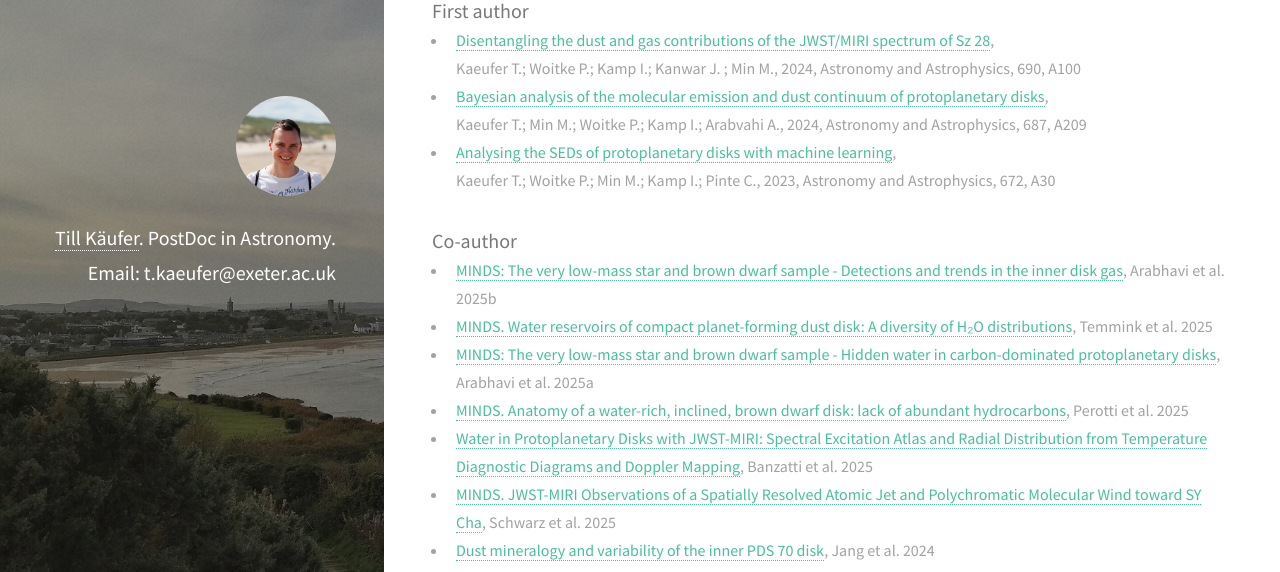
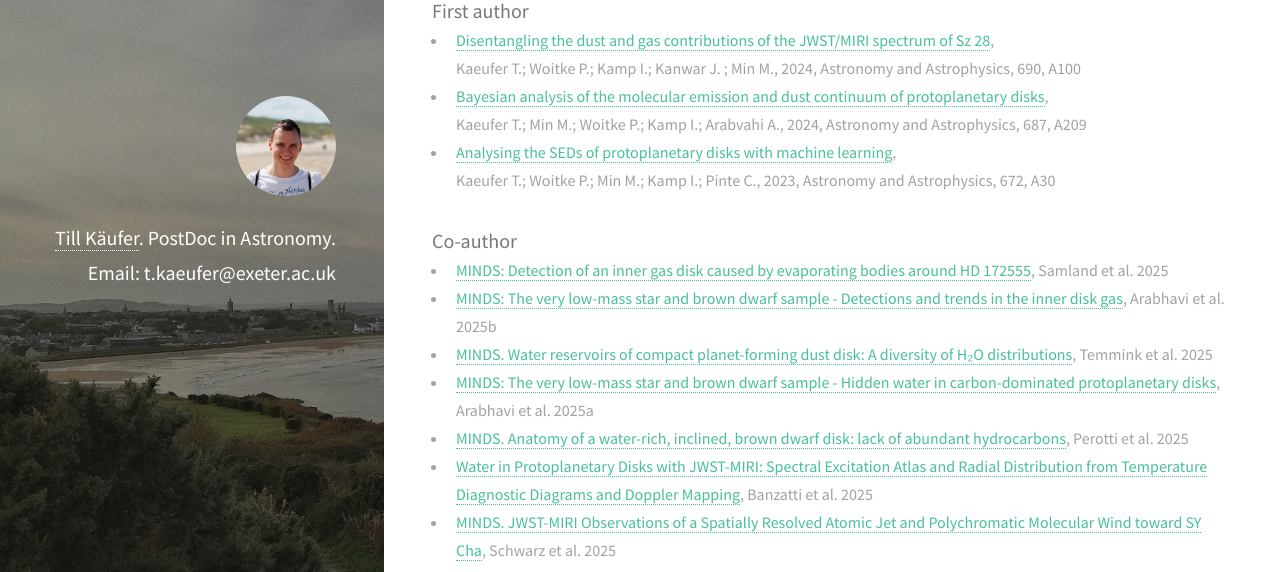
Before and after one commit to tillkaeufer/tillkaeufer.github.io, a Jekyll site: the page built from _posts/2020-10-06-publications.markdown, in a window 1280 px wide and 900 px high, scrolled down 876 px, cut to the strip 0-572 px from the top of the window. Built offline with Jekyll 4.4.1, drawn with Linux system fonts in a browser that asks for light colours; nearby versions of some CDN libraries.

Commit message:
adding matthias paper

```diff
--- a/_posts/2020-10-06-publications.markdown
+++ b/_posts/2020-10-06-publications.markdown
@@ -20,6 +20,7 @@ Kaeufer T.; Woitke P.; Min M.; Kamp I.; Pinte C., 2023, Astronomy and Astrophysi
 
 ### Co-author
 
++ [MINDS: Detection of an inner gas disk caused by evaporating bodies around HD 172555](https://arxiv.org/pdf/2506.09976){:target="_blank"}, Samland et al. 2025
 + [MINDS: The very low-mass star and brown dwarf sample - Detections and trends in the inner disk gas](https://arxiv.org/abs/2506.02748){:target="_blank"}, Arabhavi et al. 2025b
 + [MINDS. Water reservoirs of compact planet-forming dust disk: A diversity of H₂O distributions](https://doi.org/10.48550/arXiv.2505.15237){:target="_blank"}, Temmink et al. 2025
 + [MINDS: The very low-mass star and brown dwarf sample - Hidden water in carbon-dominated protoplanetary disks](https://doi.org/10.48550/arXiv.2504.11425){:target="_blank"}, Arabhavi et al. 2025a
```
